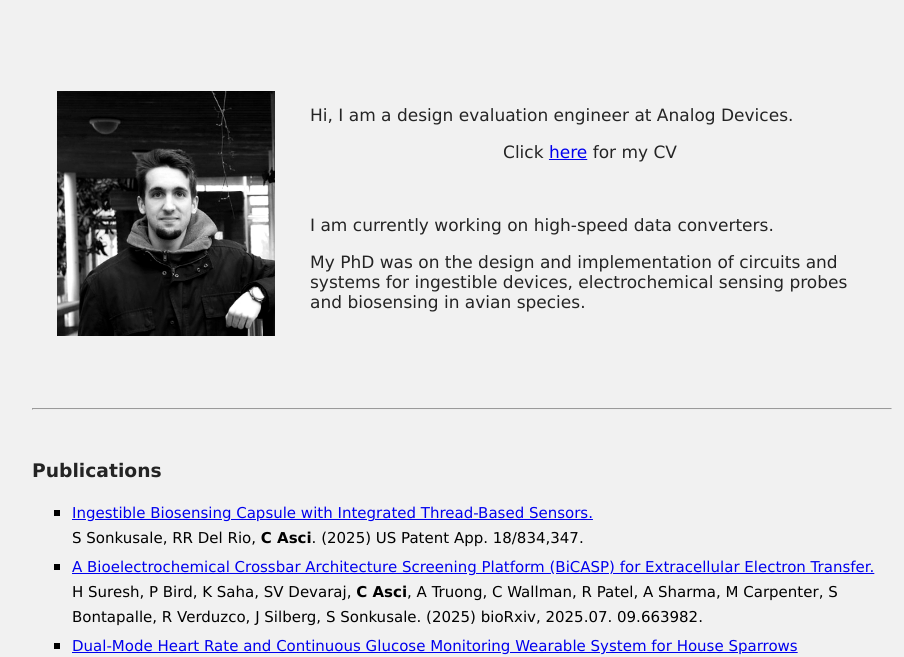
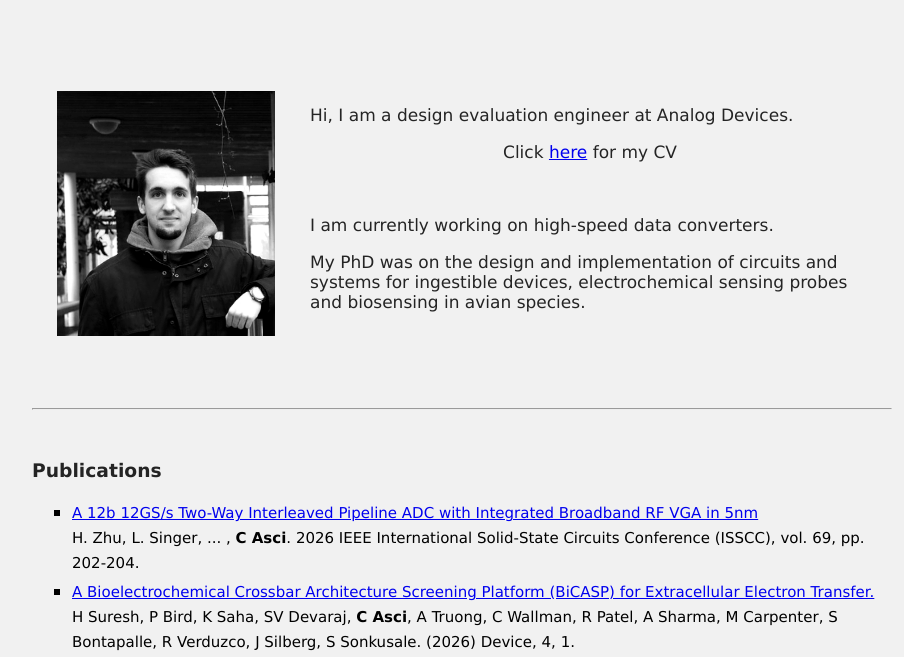
Before and after one commit to cyn9/cyn9.github.io, a plain HTML site: page index.html in a window 1280 px wide. Shown: the part 154-811 px from the top of the page, without its empty margins (178-1082 px from the left). Drawn offline with Linux system fonts and the light colour scheme.

Commit message:
Updated pub links and details

```diff
--- a/index.html
+++ b/index.html
@@ -40,18 +40,26 @@
 			<ul>
 
 				<li>
+					<a href="https://ieeexplore.ieee.org/abstract/document/11409082">
+						A 12b 12GS/s Two-Way Interleaved Pipeline ADC with Integrated Broadband RF VGA in 5nm
+					</a>
+					<br>H. Zhu, L. Singer, ... , <b>C Asci</b>. 2026 IEEE International Solid-State Circuits
+					Conference (ISSCC), vol. 69, pp. 202-204.
+				</li>
+
+				<li>
+					<a href="https://www.cell.com/device/abstract/S2666-9986(25)00288-1">
+						A Bioelectrochemical Crossbar Architecture Screening Platform (BiCASP) for Extracellular Electron Transfer.
+					</a>
+					<br>H Suresh, P Bird, K Saha, SV Devaraj, <b>C Asci</b>, A Truong, C Wallman, R Patel, A Sharma,
+					M Carpenter, S Bontapalle, R Verduzco, J Silberg, S Sonkusale. (2026) Device, 4, 1.
+				</li>
+
+				<li>
 					<a href="https://www.freepatentsonline.com/y2025/0040891.html">
 						Ingestible Biosensing Capsule with Integrated Thread-Based Sensors.
 					</a>
 					<br>S Sonkusale, RR Del Rio, <b>C Asci</b>. (2025) US Patent App. 18/834,347.
-				</li>
-
-				<li>
-					<a href="https://www.biorxiv.org/content/10.1101/2025.07.09.663982v1.abstract">
-						A Bioelectrochemical Crossbar Architecture Screening Platform (BiCASP) for Extracellular Electron Transfer.
-					</a>
-					<br>H Suresh, P Bird, K Saha, SV Devaraj, <b>C Asci</b>, A Truong, C Wallman, R Patel, A Sharma,
-					M Carpenter, S Bontapalle, R Verduzco, J Silberg, S Sonkusale. (2025) bioRxiv, 2025.07. 09.663982.
 				</li>
 
 				<li>
```
